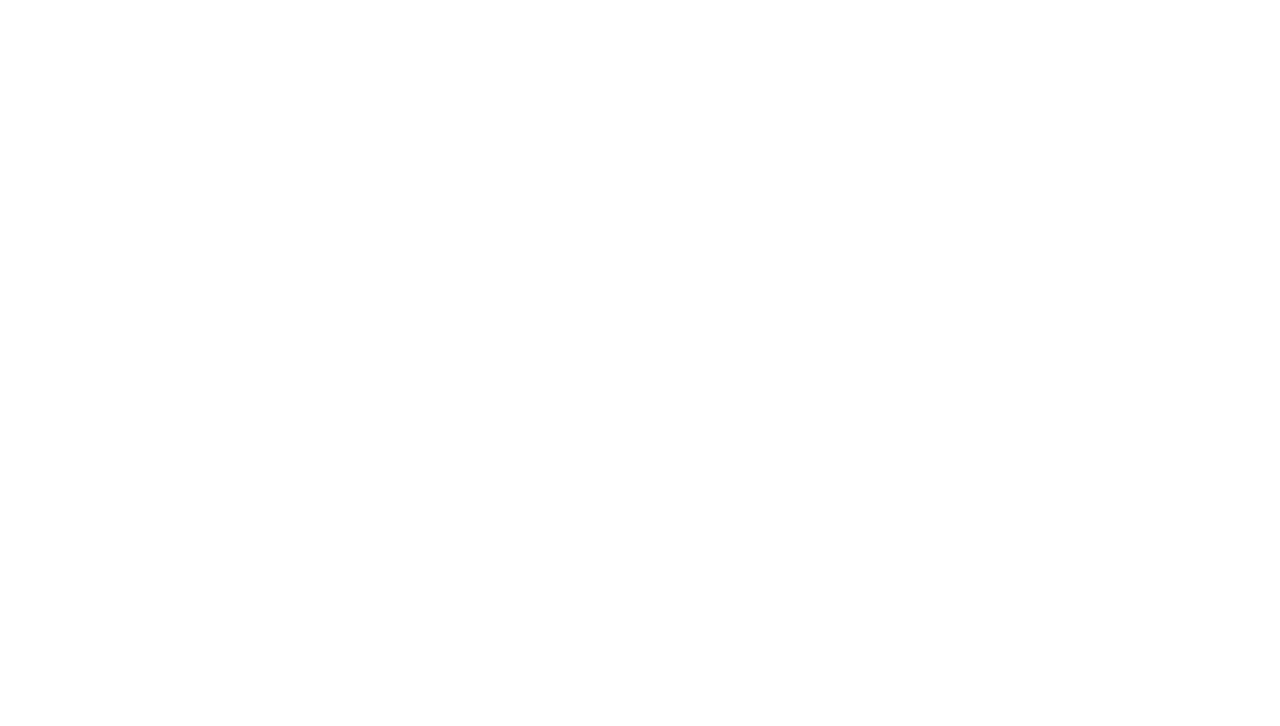
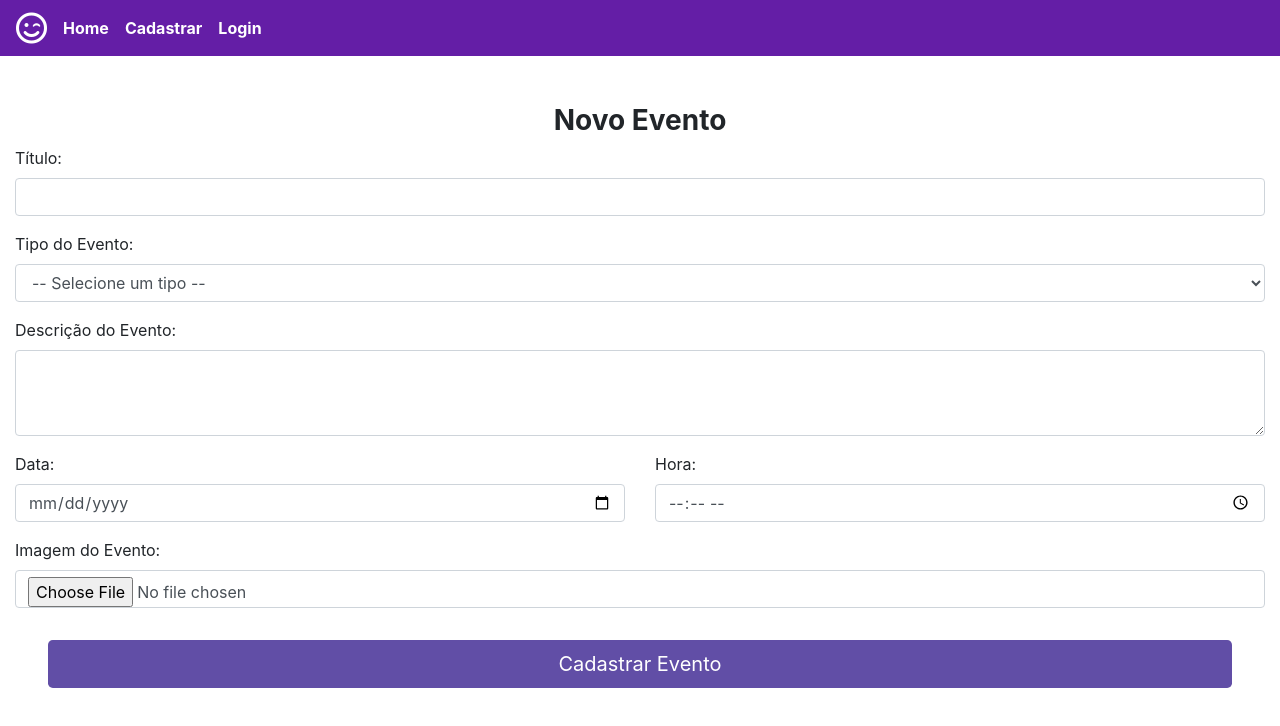
Before and after one commit to brenoma/eventos, a React (Create React App) app: page /newevent in a window 1280 px wide. Shown: the top 726 px of the page. Built offline with nearby package versions, Linux system fonts and the light colour scheme.

Commit message:
Added screen and connection with Firebase Cloudstore and Storage to upload images and create new events.

```diff
--- a/src/App.js
+++ b/src/App.js
@@ -7,6 +7,8 @@ import { Provider } from 'react-redux';
 import Login from './view/login/index';
 import Register from './view/register/index';
 import Home from './view/home';
+import Recovery from './view/recovery';
+import NewEvent from './view/newevent';
 
 function App() {
   return (
@@ -15,6 +17,8 @@ function App() {
         <Route exact path='/' component={Home} />
         <Route exact path='/register' component={Register} />
         <Route exact path='/login' component={Login} />
+        <Route exact path='/recovery' component={Recovery} />
+        <Route exact path='/newevent' component={NewEvent} />
       </Router>
     </Provider>
   );
--- a/src/components/navbar/index.js
+++ b/src/components/navbar/index.js
@@ -8,7 +8,7 @@ function Navbar() {
 
     return (
         <nav className="navbar navbar-expand-lg">
-            <span className="navbar-brand text-white font-weight-bold">Eventos</span>
+            <i class="far fa-smile-wink text-white fa-2x mr-2"></i>
             <button className="navbar-toggler" type="button" data-toggle="collapse" data-target="#navbarNav" aria-controls="navbarNav" aria-expanded="false" aria-label="Toggle navigation">
                 <i className="fas fa-bars text-white"></i>
             </button>
@@ -20,9 +20,9 @@ function Navbar() {
                     {
                         useSelector(state => state.userLogged) > 0 ?
                             <>
-                                <li className="nav-item"><Link className="nav-link" to="">Publicar Evento</Link></li>
+                                <li className="nav-item"><Link className="nav-link" to="/newevent">Publicar Evento</Link></li>
                                 <li className="nav-item"><Link className="nav-link" to="">Meus Eventos</Link></li>
-                                <li className="nav-item"><Link className="nav-link" onClick={() => dispatch({type: 'LOG_OUT'})}>Sair</Link></li>
+                                <li className="nav-item"><Link className="nav-link" onClick={() => dispatch({ type: 'LOG_OUT' })}>Sair</Link></li>
                             </>
                             :
                             <>
--- a/src/view/login/index.js
+++ b/src/view/login/index.js
@@ -38,7 +38,7 @@ function Login() {
 
             <form className="form-signin mx-auto">
                 <div className="text-center mb-4">
-                    <img className="mb-4" src="/docs/4.5/assets/brand/bootstrap-solid.svg" alt="" width="72" height="72" />
+                    <i class="far fa-smile-wink text-white fa-5x"></i>
                     <h1 className="h3 mb-3 font-weight-normal text-white font-weight-bold">Login</h1>
                 </div>
 
@@ -57,7 +57,7 @@ function Login() {
                     placeholder="Senha"
                 />
 
-                <button onClick={logar} class="btn btn-lg btn-block btn-login" type="button">Entrar</button>
+                <button onClick={logar} className="btn btn-lg btn-block btn-login" type="button">Entrar</button>
 
                 <div className='msg-login text-white text-center my-4'>
                     {messageType === 'sucess' && <span><strong>Bem-Vindo!</strong> Você está conectado. &#128526;</span>}
@@ -65,7 +65,7 @@ function Login() {
                 </div>
 
                 <div className='opcoes-login mt-3 text-center'>
-                    <a href='#' className='mx-2'>Recuperar Senha</a>
+                    <Link to='recovery' className='mx-2'>Recuperar Senha</Link>
                     <span className='text-white'>&#9733;</span>
                     <Link to='register' className='mx-2'>Cadastro</Link>
                 </div>
--- /dev/null
+++ b/src/view/newevent/index.js
@@ -0,0 +1,118 @@
+import React, { useState } from 'react';
+import { Link } from 'react-router-dom';
+import { useSelector } from 'react-redux';
+import Navbar from '../../components/navbar';
+
+import firebase from '../../config/firebase';
+import 'firebase/auth';
+
+import './newevent.css';
+
+
+function NewEvent() {
+    const [loading, setLoading] = useState();
+    const [messageType, setMessageType] = useState();
+    const [title, setTitle] = useState();
+    const [type, setType] = useState();
+    const [description, setDescription] = useState();
+    const [date, setDate] = useState();
+    const [time, setTime] = useState();
+    const [image, setImage] = useState();
+    // const [userMail, setUserMail] = useState();
+    const userMail = useSelector(state => state.userMail);
+
+    const storage = firebase.storage();
+    const db = firebase.firestore();
+
+
+    function register() {
+        setMessageType(null);
+        setLoading(1);
+
+        storage.ref(`images/${image.name}`).put(image).then(() => {
+            db.collection('events').add({
+                title: title,
+                type: type,
+                description: description,
+                date: date,
+                time: time,
+                image: image.name,
+                user: userMail,
+                views: 0,
+                public: 1,
+                createdAt: new Date()
+            }).then(() => {
+                setMessageType('sucess');
+                setLoading(0);
+            }).catch(err => {
+                setMessageType('error');
+                setLoading(0);
+            })
+        })
+    }
+
+    return (
+        <>
+            <Navbar />
+            <div className="col-12 mt-5">
+                <div className="row">
+                    <h3 className="mx-auto font-weight-bold">Novo Evento</h3>
+                </div>
+
+                <form>
+                    <div className="form-group">
+                        <label>Título:</label>
+                        <input onChange={(e) => setTitle(e.target.value)} type="text" className="form-control" />
+                    </div>
+
+                    <div className="form-group">
+                        <label>Tipo do Evento:</label>
+                        <select onChange={(e) => setType(e.target.value)} className="form-control">
+                            <option disabled selected value>-- Selecione um tipo --</option>
+                            <option>Festa</option>
+                            <option>Teatro</option>
+                            <option>Show</option>
+                            <option>Evento</option>
+                        </select>
+                    </div>
+
+                    <div className="form-group">
+                        <label>Descrição do Evento:</label>
+                        <textarea onChange={(e) => setDescription(e.target.value)} className="form-control" rows="3" />
+                    </div>
+
+                    <div className="form-group row">
+                        <div className="col-6">
+                            <label>Data:</label>
+                            <input onChange={(e) => setDate(e.target.value)} type="date" className="form-control" />
+                        </div>
+
+                        <div className="col-6">
+                            <label>Hora:</label>
+                            <input onChange={(e) => setTime(e.target.value)} type="time" className="form-control" />
+                        </div>
+                    </div>
+
+                    <div className="form-group">
+                        <label>Imagem do Evento:</label>
+                        <input onChange={(e) => setImage(e.target.files[0])} type="file" className="form-control" />
+                    </div>
+
+                    <div className="row">
+                        {
+                            loading > 0 ? <div class="spinner-border text-danger mx-auto" role="status"><span class="sr-only">Loading ... </span></div>
+                                : <button onClick={register} type="button" className="btn mx-5 btn-lg btn-block mt-3 mb-5 btn-event">Cadastrar Evento</button>
+                        }
+                    </div>
+                </form>
+
+                <div className='msg-login text-center mt-2'>
+                    {messageType === 'sucess' && <span><strong>WoW!</strong> Evento publicado. &#128526;</span>}
+                    {messageType === 'error' && <span><strong>Ops!</strong> Não foi possível publicar o evento. &#128533;</span>}
+                </div>
+            </div>
+        </>
+    )
+}
+
+export default NewEvent;
--- /dev/null
+++ b/src/view/newevent/newevent.css
@@ -0,0 +1,10 @@
+.btn-event {
+    background-color: #614EA6;
+    color: #fff;
+    transition: 0.2s ease-in;
+}
+
+.btn-event:hover {
+    background-color: #F21667;
+    color: #fff;
+}
--- /dev/null
+++ b/src/view/recovery/index.js
@@ -0,0 +1,38 @@
+import React, { useState } from 'react';
+import Navbar from '../../components/navbar';
+
+import firebase from '../../config/firebase';
+import 'firebase/auth';
+
+import './recovery.css';
+
+function Recovery() {
+    const [email, setEmail] = useState();
+    const [msg, setMsg] = useState();
+
+    function RecoveryPassword(){
+        firebase.auth().sendPasswordResetEmail(email).then(result => {
+            setMsg("Enviamos um link para redefinição de senha para seu email.")
+        }).catch(err => {
+            setMsg("Verifique se seu email está correto.")
+        })
+    }
+
+    return (
+        <>
+            <Navbar />
+                <form className="text-center form-login mx-auto mt-5">
+                    <h3 className="mb-3 font-weight-bold">Recuperar Senha</h3>
+                    <input onChange={(e) => setEmail(e.target.value)} type="email" className="form-control my-2" placeholder="Email" />
+
+                    <div className="msg my-4 text-center font-weight-bold">
+                        <span>{msg}</span>
+                    </div>
+
+                    <button onClick={RecoveryPassword} className="btn btn-lg btn-block btn-send" type="button">Recuperar</button>
+                </form>
+        </>
+    )
+}
+
+export default Recovery;
--- /dev/null
+++ b/src/view/recovery/recovery.css
@@ -0,0 +1,10 @@
+.btn-send {
+    background-color: #641EA6;
+    color: #FFF;
+    transition: .20s ease-in;
+}
+
+.btn-send:hover {
+    background-color: #F21667;
+    color: #FFF;
+}
```
